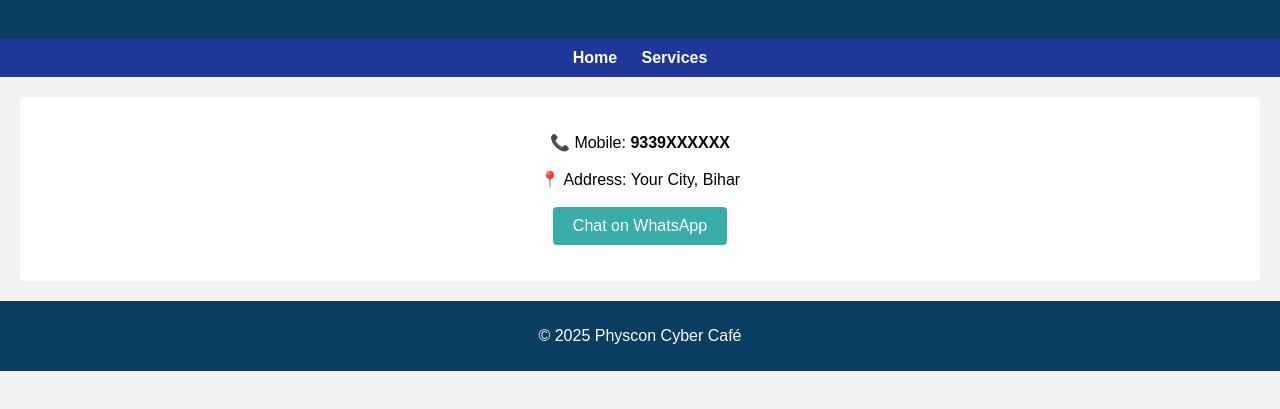
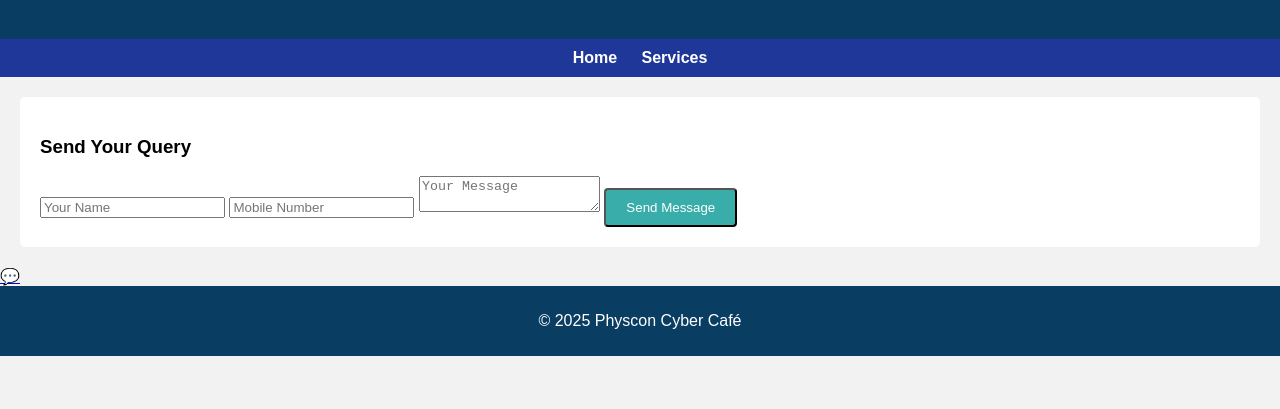
Before and after one commit to mrprashant9339-crypto/physcon, a plain HTML site: page contact.html in a window 1280 px wide. Shown: the part 81-490 px from the top of the page. Drawn offline with Linux system fonts and the light colour scheme.

Commit message:
Update contact.html

```diff
--- a/contact.html
+++ b/contact.html
@@ -15,17 +15,27 @@
   <a href="services.html">Services</a>
 </nav>
 
-<section class="box center">
-  <p>
-    📞 Mobile: <b>9339XXXXXX</b><br><br>
+<section class="box">
+  <h3>Send Your Query</h3>
 
-    📍 Address: Your City, Bihar<br><br>
+  <form action="https://formsubmit.co/YOUR_EMAIL@gmail.com" method="POST">
 
-    <a class="btn" href="https://wa.me/91XXXXXXXXXX" target="_blank">
-      Chat on WhatsApp
-    </a>
-  </p>
+    <input type="text" name="name" placeholder="Your Name" required>
+    <input type="tel" name="phone" placeholder="Mobile Number" required>
+    <textarea name="message" placeholder="Your Message" required></textarea>
+
+    <!-- extra settings -->
+    <input type="hidden" name="_captcha" value="false">
+    <input type="hidden" name="_next" value="https://physcon.us.kg/thankyou.html">
+
+    <button type="submit" class="btn">Send Message</button>
+  </form>
 </section>
+
+<!-- WhatsApp Floating Button -->
+<a href="https://wa.me/91XXXXXXXXXX" class="whatsapp-float" target="_blank">
+  💬
+</a>
 
 <footer>
   <p>© 2025 Physcon Cyber Café</p>
```
